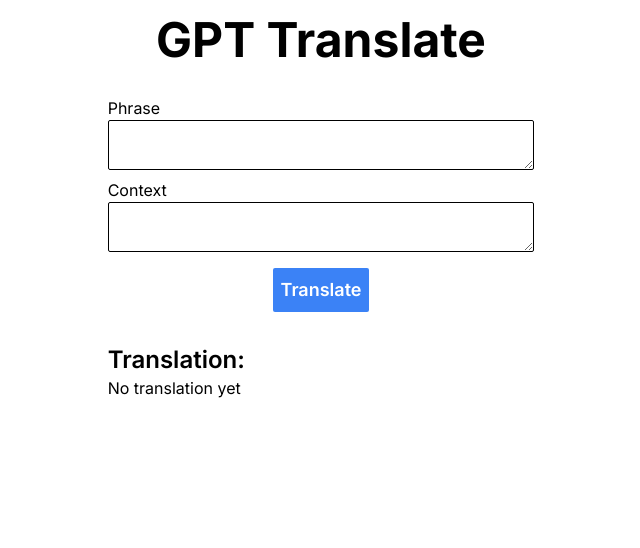
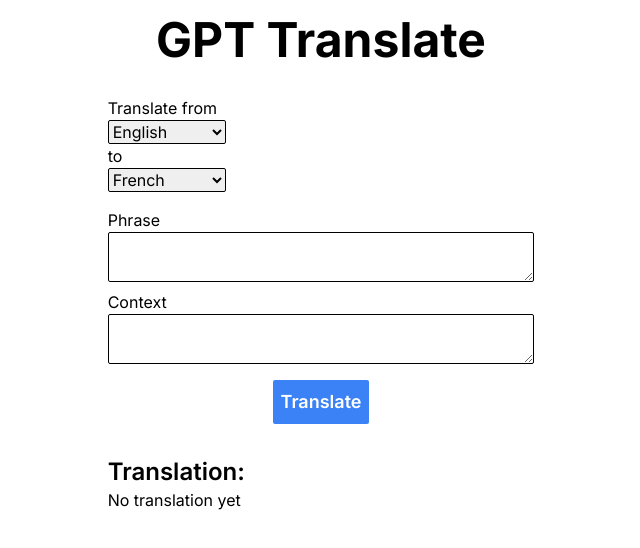
Before and after one commit to ollie-cook/gpt-translate, a Next.js app: page / in a window 1280 px wide. Shown: the top 548 px of the page, without its empty margins (319-959 px from the left). Built offline with nearby package versions, Linux system fonts and the light colour scheme.

Commit message:
Added language picker

```diff
--- a/app/api/translate/route.ts
+++ b/app/api/translate/route.ts
@@ -7,13 +7,28 @@ export async function GET(request: Request) {
   const { searchParams } = new URL(request.url)
   const phrase = searchParams.get('phrase')
   const context = searchParams.get('context')
+  let from: string | null | undefined = searchParams.get('from')
+  let to = searchParams.get('to')
+
+  from = (from?.charAt(0).toUpperCase() || "") + (from?.slice(1).toLowerCase() || "")
+  to = (to?.charAt(0).toUpperCase() || "") + (to?.slice(1).toLowerCase() || "")
+
+
+  const prompt = "Translate the following phrase from " + from + " to " + to + " : \"" + phrase + "\". Use the following as context: \"" + context + "\""
+
+  console.log(prompt)
+
 
   const completion = await openai.chat.completions.create({
-    messages: [{ role: "system", content: "Translate the following sentence in to French: " + phrase + ". Use the following as context: " + context }],
+    messages: [{ role: "system", content: prompt }],
     model: "gpt-3.5-turbo",
   });
 
+
   const message = completion.choices[0].message.content;
+
+
+  //const message = "dev mode"
 
   return Response.json({ message })
 }
--- a/app/components/Form/Form.tsx
+++ b/app/components/Form/Form.tsx
@@ -1,6 +1,32 @@
 'use client'
 
 import { useState } from "react"
+
+let languages = [
+  "English",
+  "Spanish",
+  "French",
+  "German",
+  "Italian",
+  "Mandarin",
+  "Hindi",
+  "Arabic",
+  "Bengali",
+  "Russian",
+  "Portugese",
+  "Urdu",
+  "Indonesian",
+  "Japanese",
+  "Pidgin",
+  "Marathi",
+  "Telugu",
+  "Turkish",
+  "Tamil",
+  "Yue Chinese",
+  "Vietnamese"
+]
+
+languages = languages.sort()
 
 export default function Form() {
   const [translation, setTranslation] = useState('')
@@ -9,9 +35,12 @@ export default function Form() {
 
   const handleSubmit = async (event: React.FormEvent<HTMLFormElement>) => {
     setLoading(true)
+    setError("")
 
     event.preventDefault()
     const formData = new FormData(event.currentTarget)
+    const from = formData.get('from')
+    const to = formData.get('to')
     const phrase = formData.get('phrase')
     const context = formData.get('context')
 
@@ -22,7 +51,7 @@ export default function Form() {
     }
 
     try{
-      const response = await fetch('/api/translate/?phrase=' + phrase + '&context=' + context)
+      const response = await fetch('/api/translate/?phrase=' + phrase + '&context=' + context + '&from=' + from + '&to=' + to)
       .then(response => response.json())
       .catch(error => console.error('Error:', error))
 
@@ -34,19 +63,27 @@ export default function Form() {
 
   return (
     <>
-      <form className="flex flex-col mt-8 items-center" onSubmit={handleSubmit}>
-        <label htmlFor="phrase" className="self-start">Phrase</label>
+      <form className="flex flex-col mt-8 items-start" onSubmit={handleSubmit}>
+        <label htmlFor="from">Translate from</label>
+        <select name="from" id="from" className="border border-black rounded-sm" defaultValue="english">
+          {languages.map((language, index) => <option key={index} value={language.toLowerCase()}>{language}</option>)}
+        </select>
+        <label htmlFor="to" className="">to</label>
+        <select name="to" id="to" className="border border-black rounded-sm" defaultValue="french">
+          {languages.map((language, index) => <option key={index} value={language.toLowerCase()}>{language}</option>)}
+        </select>
+        <label htmlFor="phrase" className="mt-4">Phrase</label>
         <textarea id="phrase" name="phrase" className="border border-black w-full pl-1 rounded-sm" />
-        <label htmlFor="context" className="mt-2 self-start">Context</label>
+        <label htmlFor="context" className="mt-2">Context</label>
         <textarea id="context" name="context" className="border border-black w-full pl-1 rounded-sm" />
         <button
           type="submit"
-          className="p-2 mt-4 bg-blue-500 text-white font-semibold text-lg rounded-sm hover:bg-blue-600 disabled:bg-gray-400 disabled:cursor-not-allowed"
+          className="p-2 mt-4 bg-blue-500 text-white font-semibold text-lg rounded-sm self-center hover:bg-blue-600 disabled:bg-gray-400 disabled:cursor-not-allowed"
           disabled={loading}
         >
           Translate
         </button>
-        {error != "" && <p className="text-red-500 mt-2">{error}</p>}
+        {error != "" && <p className="text-red-500 mt-2 self-center">{error}</p>}
       </form>
       <div className="mt-8">
         <h2 className="text-2xl font-semibold">Translation:</h2>
```
